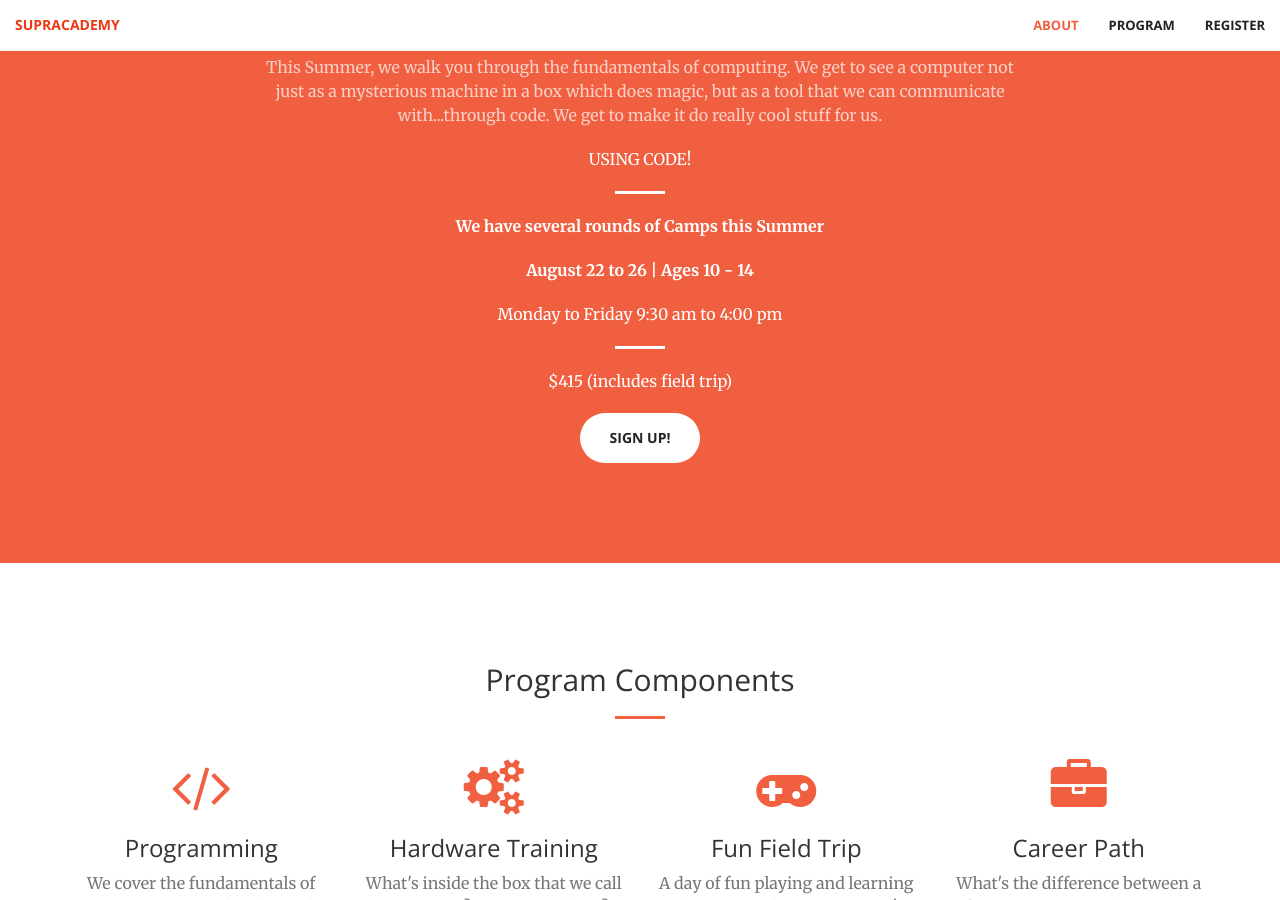
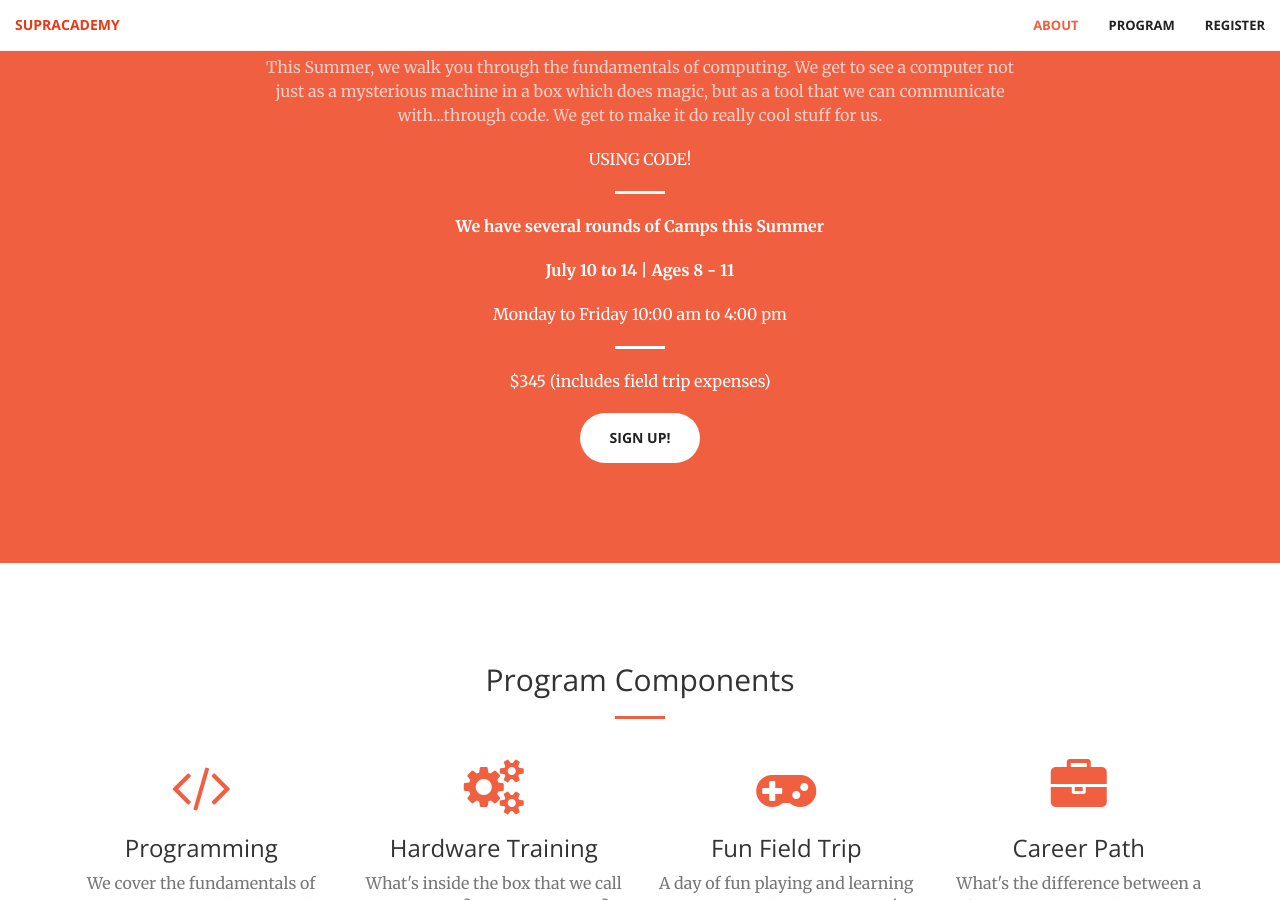
Before and after one commit to ojagostini/supracademy.com, a Jekyll site: the page kidscode/index.html, which Jekyll copies as it is, in a window 1280 px wide and 900 px high, scrolled down 1021 px. Built offline with Jekyll 4.4.1, drawn with Linux system fonts in a browser that asks for light colours.

Commit message:
updated kidscode page

```diff
--- a/kidscode/index.html
+++ b/kidscode/index.html
@@ -99,11 +99,11 @@
 
                     <p><strong> We have several rounds of Camps this Summer</strong></p>
 
-                     <p><strong> August 22 to 26  |  Ages 10 - 14</strong></p>
-                    <p> Monday to Friday 9:30 am to 4:00 pm</p>
+                     <p><strong> July 10 to 14  |  Ages 8 - 11 </strong></p>
+                    <p> Monday to Friday 10:00 am to 4:00 pm</p>
                     <hr class="light">
 
-                    <p>$415 (includes field trip)</p>
+                    <p>$345 (includes field trip expenses)</p>
 
                     </p>
                     <a href="https://www.eventbrite.com/e/kidscode-summer-2016-coding-camps-july-4-8-2016-tickets-23070150441" class="btn btn-default btn-xl">Sign Up!</a>
```
